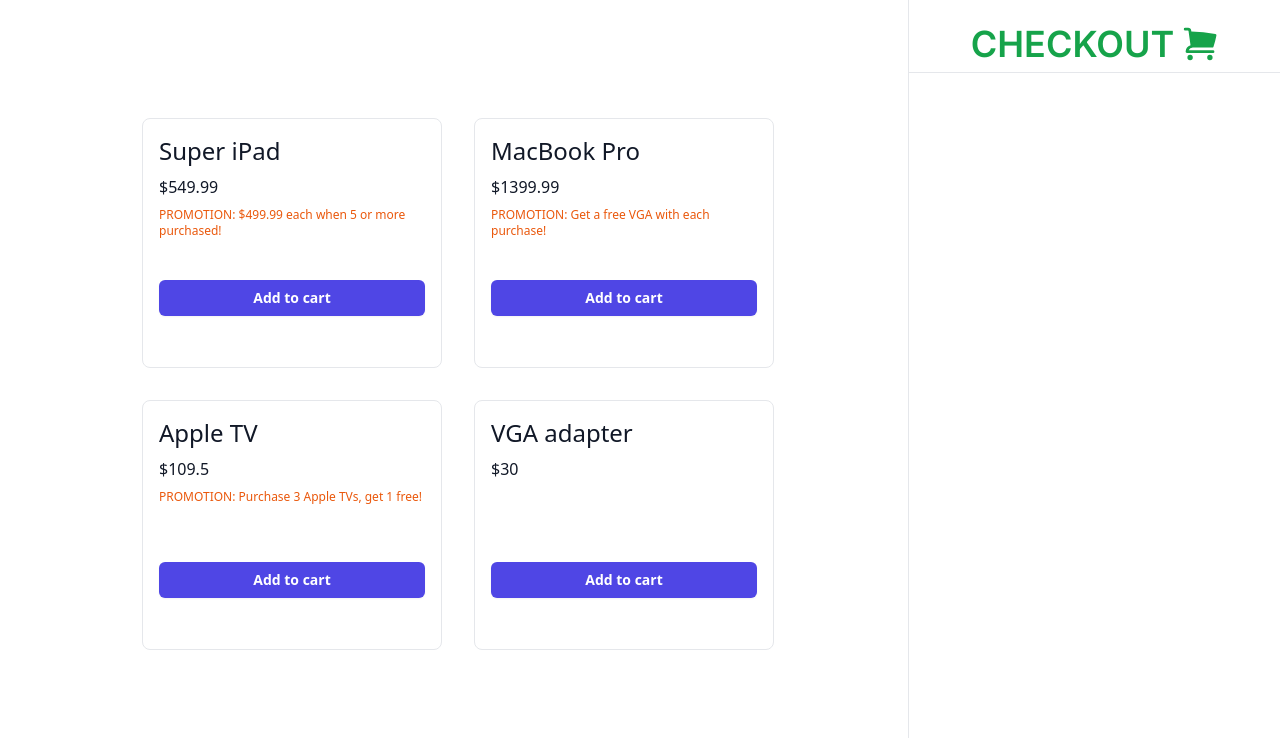
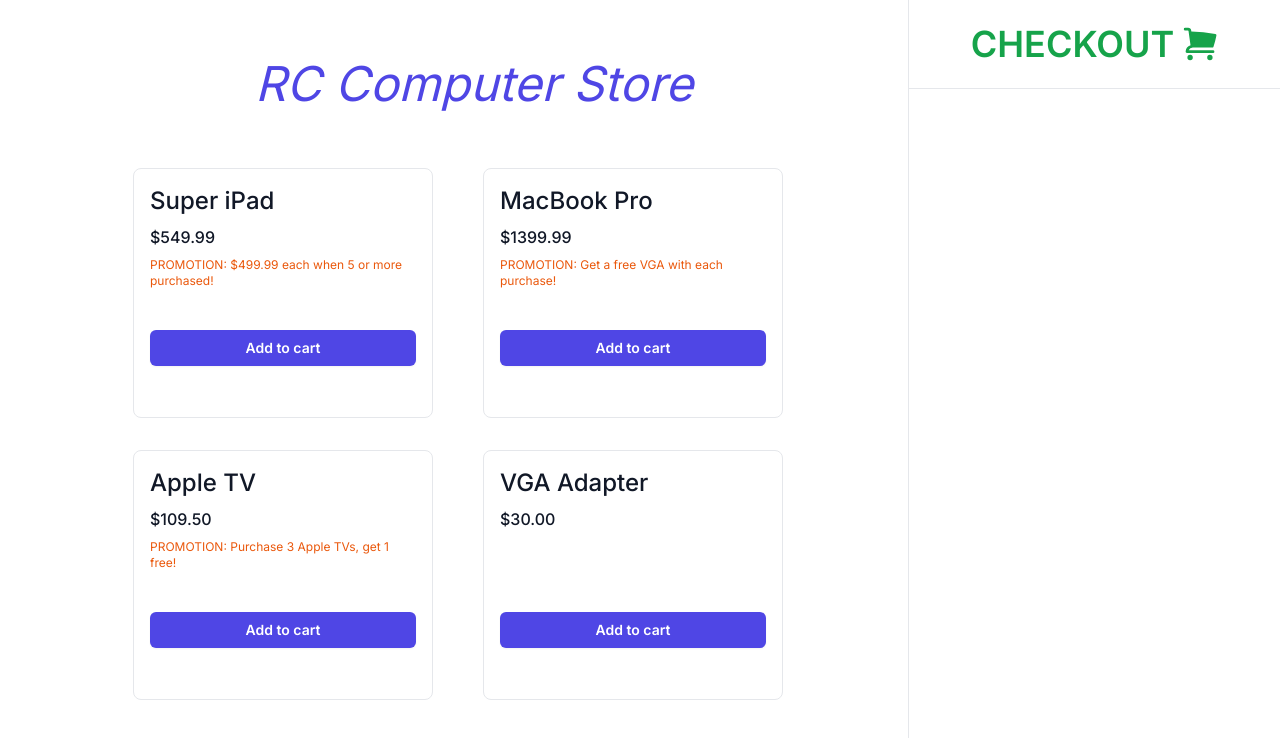
Before and after one commit to TychoCRD/rc-computer-store, a Next.js app: page / in a window 1280 px wide. Shown: the top 738 px of the page. Built offline with nearby package versions, Linux system fonts and the light colour scheme.

Commit message:
Styling, small fixes

```diff
--- a/src/app/_products.ts
+++ b/src/app/_products.ts
@@ -22,7 +22,7 @@
   },
   {
     sku: 'vga',
-    name: 'VGA adapter',
+    name: 'VGA Adapter',
     price: 30.00,
   },
 ]
--- a/src/app/components/ProductCard.tsx
+++ b/src/app/components/ProductCard.tsx
@@ -20,7 +20,7 @@
            {props.cardData.name}
           </span>
         </h3>
-        <p className="text-base font-medium text-gray-900">${props.cardData.price}</p>
+        <p className="text-base font-medium text-gray-900">${props.cardData.price.toFixed(2)}</p>
         <div className="h-[30%]">
          {props.cardData.cardPromotionText && (
             <p className="text-xs text-orange-600">PROMOTION: {props.cardData.cardPromotionText}</p>
--- a/src/app/page.tsx
+++ b/src/app/page.tsx
@@ -1,6 +1,6 @@
 
 'use client'
-import { useEffect, useState } from "react"
+import { Fragment, useEffect, useState } from "react"
 import { ProductCardT, CheckoutProduct, SkuId, getProductCardList, productList, CartProduct, getCheckoutList, getCheckoutTotal } from "./_products"
 import ProductCard from "./components/ProductCard"
 import CheckoutCard from "./components/CheckoutCard"
@@ -55,7 +55,9 @@
   }, [preCartList])
   return (
     <main className="flex min-h-screen justify-between pl-10">
-      <div className="flex-1 font-sans text-sm flex flex-wrap overflow py-10 items-center justify-center content-center">
+      <section className="flex flex-col items-center flex-1">
+        <h2 className="text-5xl text-indigo-600 italic mx-auto my-[60px]">RC Computer Store</h2>
+        <div className="text-sm flex flex-wrap justify-around content-center w-[700px] mx-auto">
           {cardList.map(card => (
             <ProductCard
               key={card.sku}
@@ -66,23 +68,24 @@
             />
           ))}
         </div>
-      <div className="flex flex-col shrink-0 justify-start items-center w-[30%] border-l border-gray-200 py-4">
-        <section className="text-4xl flex justify-center mb-4 border-b border-gray-200 w-full py-2 font-semibold text-green-600">CHECKOUT <ShoppingCartIcon className="ml-2 w-[36px]"/></section>
+      </section>
+      <div className="flex flex-col shrink-0 justify-start items-center w-[30%] border-l border-gray-200">
+        <section className="text-4xl flex justify-center mb-4 border-b border-gray-200 w-full py-6 font-semibold text-green-600">CHECKOUT <ShoppingCartIcon className="ml-2 w-[36px]"/></section>
         {uniqueCheckoutSku.map(sku => (
-          <>
+          <Fragment key={sku}>
             <CheckoutCard
               key={sku}
               checkoutProductList={finalCheckoutList.filter(product => product.sku === sku)}
               addProductToCart={addProductToCart}
               removeProductFromCart={removeProductFromCart}
               clearProductFromCart={clearProductFromCart}/>
-          </>
+          </Fragment>
         ))}
         {uniqueCheckoutSku.length > 0 && (
           <section className="flex flex-col mt-4 w-full">
             <div className="flex justify-between p-4">
               <span className="text-4xl">Total:</span>
-              <span className="text-4xl">${getCheckoutTotal(finalCheckoutList)}</span>
+              <span className="text-4xl">${getCheckoutTotal(finalCheckoutList).toFixed(2)}</span>
             </div>
             <div className="flex self-end p-4 w-full">
               <button
```
Lines whose indentation alone changed are shown as unchanged.
